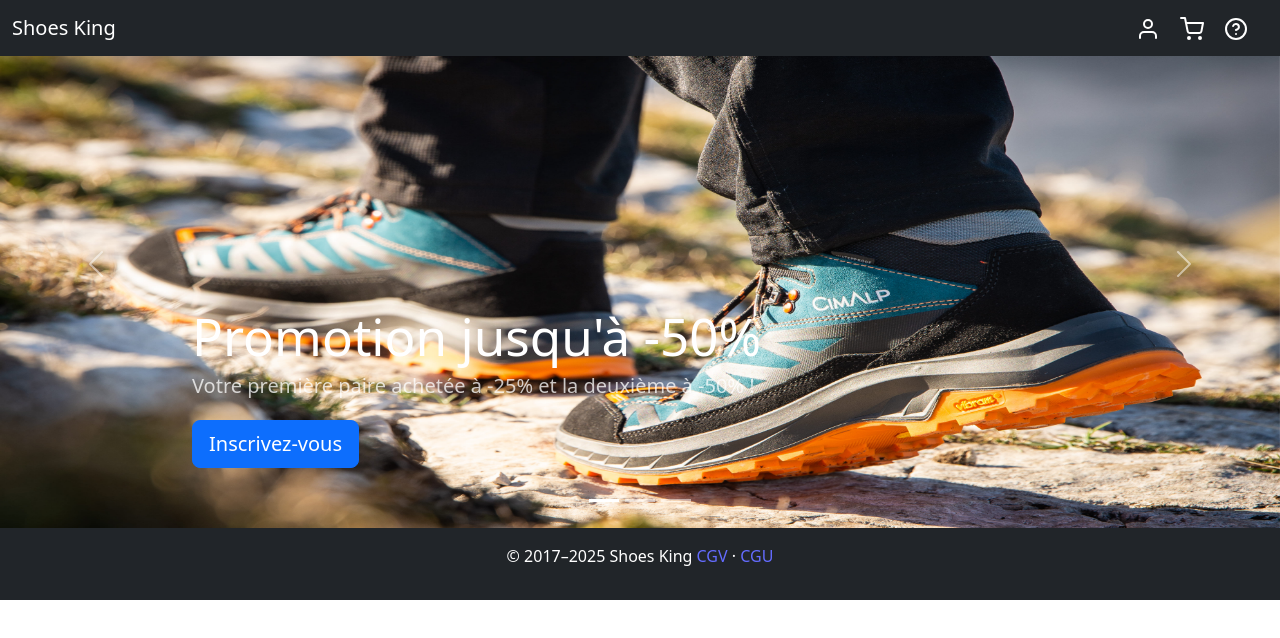
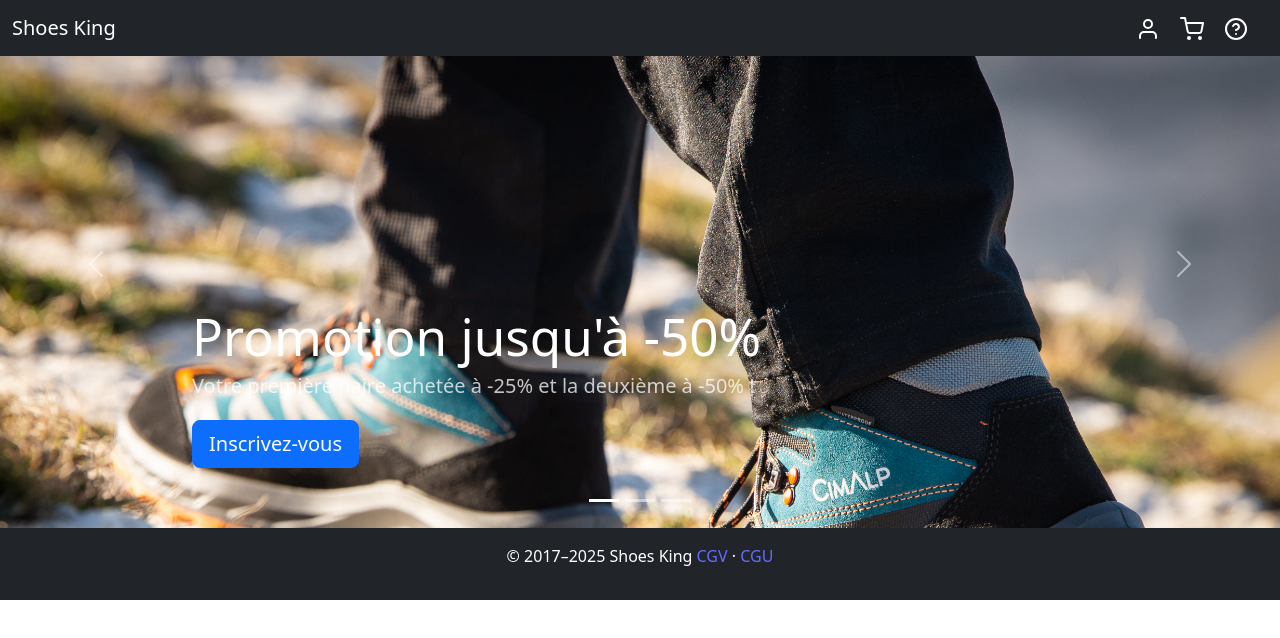
Before and after one commit to EndWriter/chat_box, a React (Vite) app in the folder chatbox_project_front/: page / in a window 1280 px wide. Shown: the top 638 px of the page. Built offline with nearby package versions, Linux system fonts and the light colour scheme.

Commit message:
Adding images

```diff
--- a/chatbox_project_front/src/carousel.jsx
+++ b/chatbox_project_front/src/carousel.jsx
@@ -1,20 +1,21 @@
 import chaussure from './assets/chaussure.jpg';
+import chaussures from './assets/chaussures.jpg';
 
 export default function Carousel(){
   return (
     <div id="myCarousel" className="carousel slide mb-6" data-bs-ride="carousel">
-        <div class="carousel-indicators">
-            <button type="button" data-bs-target="#myCarousel" data-bs-slide-to="0" class="active" aria-current="true" aria-label="Slide 1"></button>
-            <button type="button" data-bs-target="#myCarousel" data-bs-slide-to="1" aria-label="Slide 2"></button>
-            <button type="button" data-bs-target="#myCarousel" data-bs-slide-to="2" aria-label="Slide 3"></button>
+      <div className="carousel-indicators">
+        <button type="button" data-bs-target="#myCarousel" data-bs-slide-to="0"
+                className="active" aria-current="true" aria-label="Slide 1"></button>
+        <button type="button" data-bs-target="#myCarousel" data-bs-slide-to="1"
+                aria-label="Slide 2"></button>
+        <button type="button" data-bs-target="#myCarousel" data-bs-slide-to="2"
+                aria-label="Slide 3"></button>
       </div>
-        <div class="carousel-inner">
-            <div class="carousel-item active">
-                 <img
-                    src={chaussure}
-                    className="d-block w-100" width="100%" height="100%" aria-hidden="true" preserveAspectRatio="xMidYMid slice" focusable="false"
-                    alt="Chaussure du magasin"
-                />
+
+      <div className="carousel-inner">
+        <div className="carousel-item active">
+          <img src={chaussure} className="d-block w-100" alt="Chaussure du magasin" />
           <div className="container">
             <div className="carousel-caption text-start">
               <h1>Promotion jusqu'à -50%</h1>
@@ -23,31 +24,37 @@ export default function Carousel(){
             </div>
           </div>
         </div>
+
         <div className="carousel-item">
-                <svg className="bd-placeholder-img" width="100%" height="100%" xmlns="http://www.w3.org/2000/svg" aria-hidden="true" preserveAspectRatio="xMidYMid slice" focusable="false"><rect width="100%" height="100%" fill="var(--bs-secondary-color)"/></svg>
+          <img src={chaussure} className="d-block w-100" alt="Chaussure du magasin" />
           <div className="container">
             <div className="carousel-caption">
               <h1>Another example headline.</h1>
-                        <p>Some representative placeholder content for the second slide of the carousel.</p>
+              <p>Some representative placeholder content for the second slide.</p>
               <p><a className="btn btn-lg btn-primary" href="#">Learn more</a></p>
             </div>
           </div>
         </div>
+
         <div className="carousel-item">
-                <svg className="bd-placeholder-img" width="100%" height="100%" xmlns="http://www.w3.org/2000/svg" aria-hidden="true" preserveAspectRatio="xMidYMid slice" focusable="false"><rect width="100%" height="100%" fill="var(--bs-secondary-color)"/></svg>
+          <svg className="bd-placeholder-img w-100 h-100" xmlns="http://www.w3.org/2000/svg">
+            <rect width="100%" height="100%" fill="var(--bs-secondary-color)" />
+          </svg>
           <div className="container">
             <div className="carousel-caption text-end">
               <h1>One more for good measure.</h1>
-                        <p>Some representative placeholder content for the third slide of this carousel.</p>
+              <p>Some representative placeholder content for the third slide.</p>
               <p><a className="btn btn-lg btn-primary" href="#">Browse gallery</a></p>
             </div>
           </div>
         </div>
       </div>
+
       <button className="carousel-control-prev" type="button" data-bs-target="#myCarousel" data-bs-slide="prev">
         <span className="carousel-control-prev-icon" aria-hidden="true"></span>
         <span className="visually-hidden">Previous</span>
       </button>
+
       <button className="carousel-control-next" type="button" data-bs-target="#myCarousel" data-bs-slide="next">
         <span className="carousel-control-next-icon" aria-hidden="true"></span>
         <span className="visually-hidden">Next</span>
--- a/chatbox_project_front/src/main.jsx
+++ b/chatbox_project_front/src/main.jsx
@@ -5,6 +5,7 @@ import Footer from './footers.jsx'
 import Carousel from './carousel.jsx'
 
 import 'bootstrap/dist/css/bootstrap.min.css'
+import 'bootstrap/dist/js/bootstrap.bundle.min.js';
 import './assets/css/App.css'
 import './assets/css/index.css'
 import './assets/css/style.css'
```
Also changed, not shown: chatbox_project_front/src/assets/chaussures.jpg (added). Lines whose indentation alone changed are shown as unchanged.
